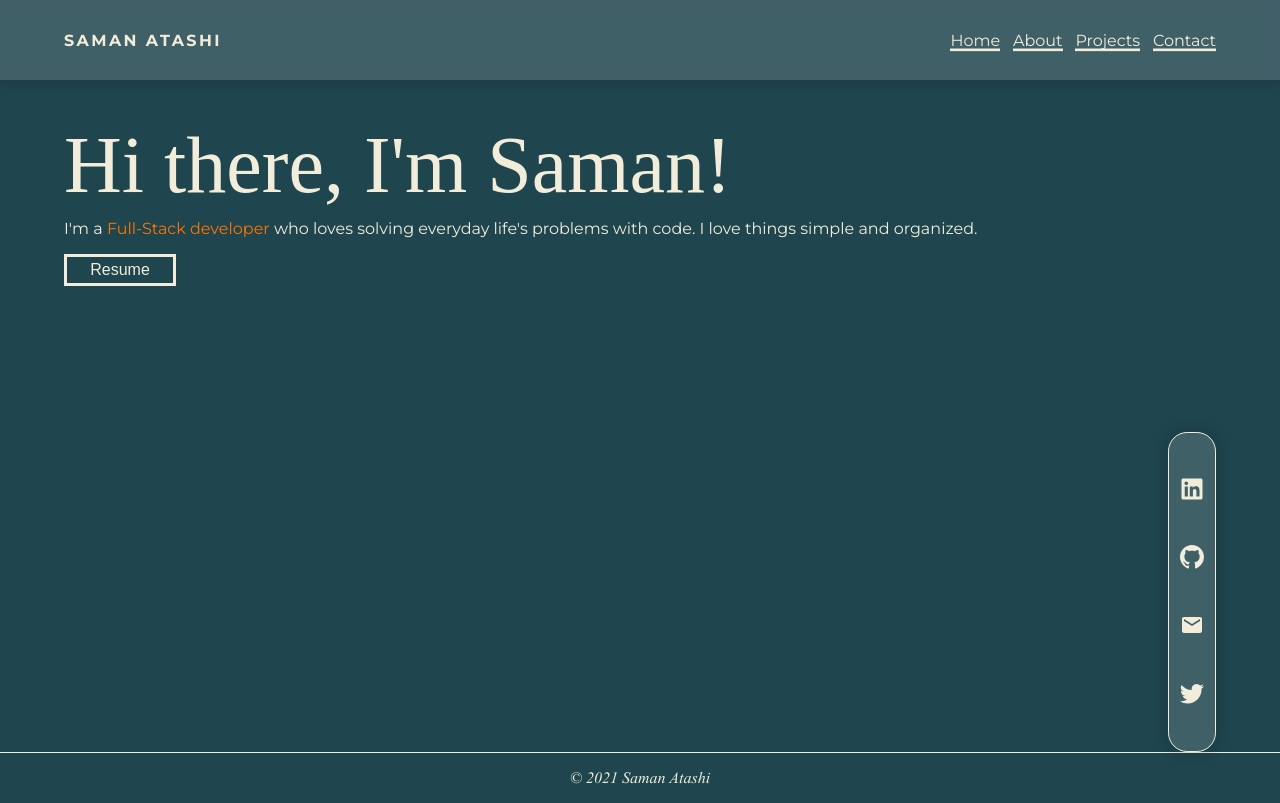
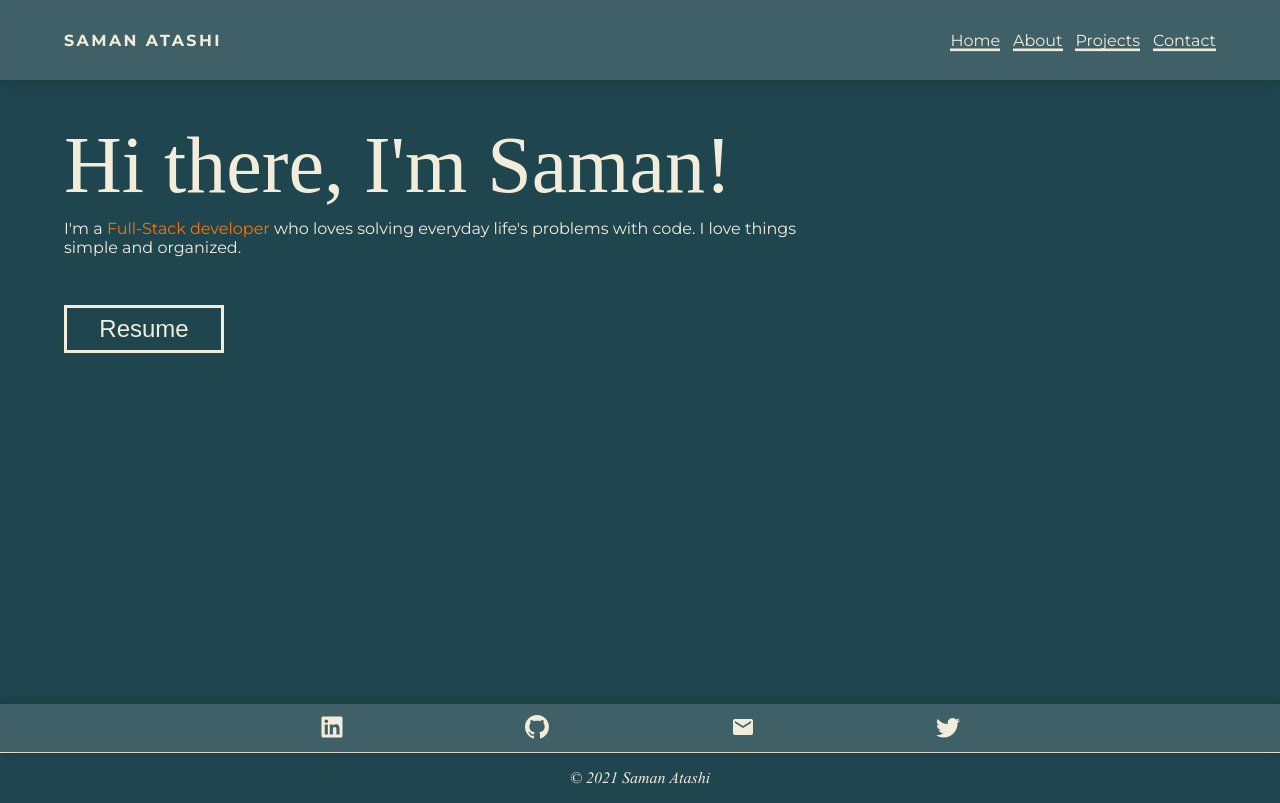
Before and after one commit to SamanAtashi/Portfolio-V.1, a React (Create React App) app: page / in a window 1280 px wide. Built offline with nearby package versions, Linux system fonts and the light colour scheme.

Commit message:
Update size of home page

```diff
--- a/src/Components/Content/Links-social/Links.module.css
+++ b/src/Components/Content/Links-social/Links.module.css
@@ -23,8 +23,5 @@
 @media only screen and (min-width: 768px) {
 	.icons {
 		color: var(--main-2-color);
-		display: flex;
-		flex-direction: column;
-		justify-content: space-evenly;
 	}
 }
--- a/src/Components/Content/Resume/Resume.module.css
+++ b/src/Components/Content/Resume/Resume.module.css
@@ -102,8 +102,16 @@
 	transform: scale3d(1, 1, 1);
 }
 
-@media only screen and (max-width: 768px) {
+@media only screen and (min-width: 768px) {
 	.horizontal {
-		margin: 0 1rem;
+		margin: 3rem 0 0 0;
 	}
 }
+
+@media only screen and (min-width: 1024px) {
+	.horizontal {
+		width: 10rem;
+        height: 3rem;
+        font-size: 1.5rem;
+	}
+}
--- a/src/Components/Home/Home.js
+++ b/src/Components/Home/Home.js
@@ -2,16 +2,17 @@ import React, { useEffect, useState } from 'react';
 import Resume from '../Content/Resume/Resume';
 import classes from './Home.module.css';
 const Home = () => {
-	const [isMobile, setIsMobile] = useState(window.innerWidth > 768);
+	const [isMobile, setIsMobile] = useState(window.innerWidth > 767);
 
 	useEffect(() => {
 		window.addEventListener(
 			'resize',
 			() => {
-				const ismobile = window.innerWidth > 768;
+				const ismobile = window.innerWidth > 767;
 				if (ismobile !== isMobile) setIsMobile(ismobile);
 			},
 			false
+
 		);
 	}, [isMobile]);
 
--- a/src/Components/Home/Home.module.css
+++ b/src/Components/Home/Home.module.css
@@ -40,6 +40,13 @@
 	}
 }
 @media only screen and (min-width: 768px) {
+	.home {
+		display: flex;
+		flex-direction: column;
+		justify-content: flex-start;
+		align-items: flex-start;
+	}
+
 	.head {
 		font-size: 500%;
 	}
@@ -58,4 +65,7 @@
 	.head {
 		font-size: 900%;
 	}
+	.content {
+		font-size: 1vw;
+	}
 }
--- a/src/Container/Main.js
+++ b/src/Container/Main.js
@@ -58,6 +58,7 @@ const Main = () => {
 			<Navbar />
 			<main className={classes.main}>
 				{right}
+
 				<GlassLinks />
 			</main>
 			<Footer />
```
Also changed, not shown: src/Container/GlassLinks/GlassLinks.module.css (+14 -3 lines).
